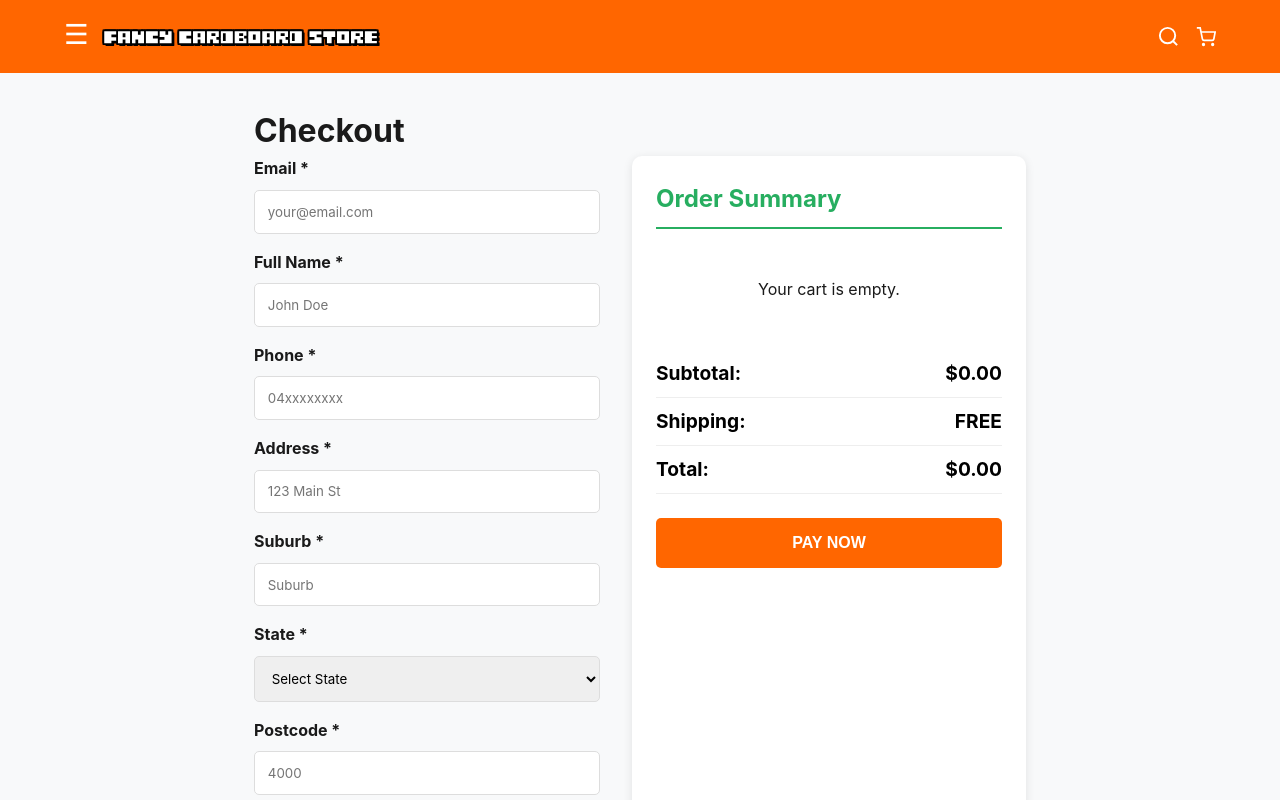
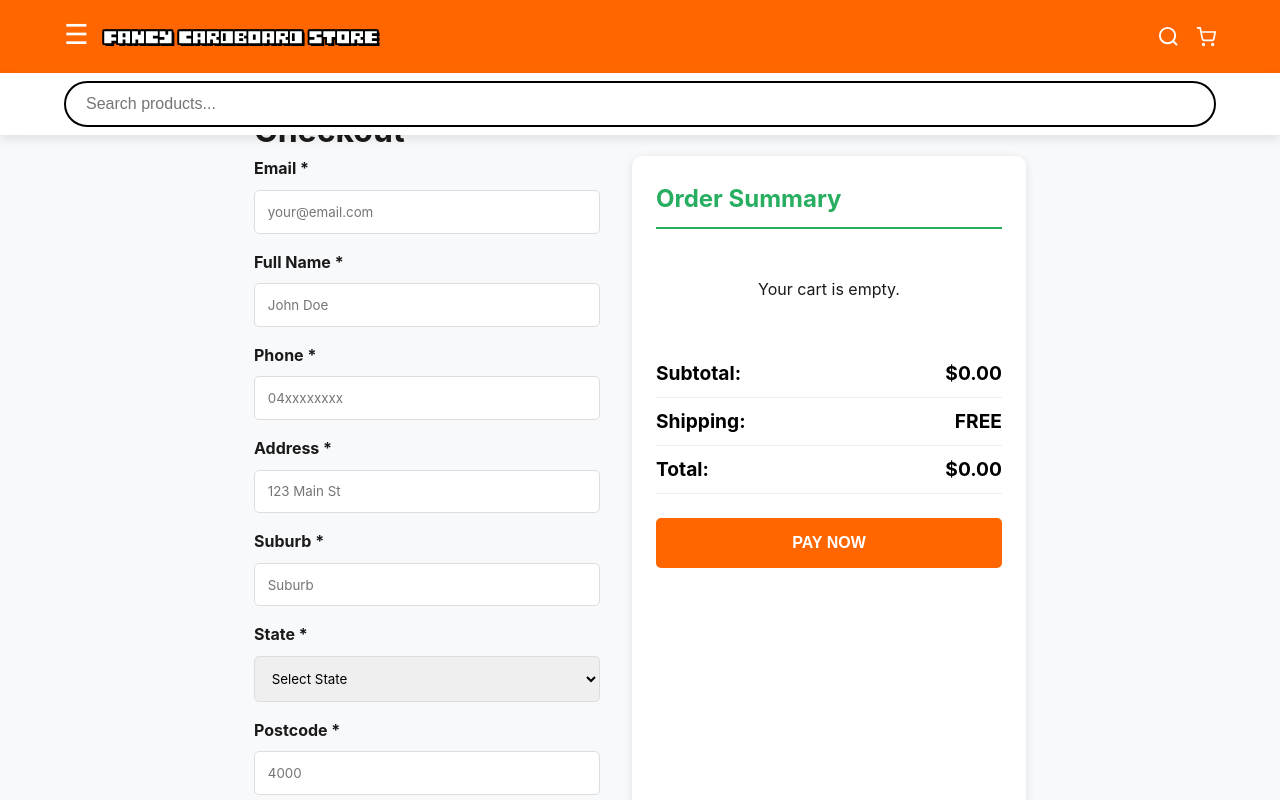
Before and after one commit to harleyjameswilson86-prog/Fancy-cardboard-store, a plain HTML site: page checkout.html in a window 1280 px wide. Both pictures are taken after a click on the link 1168 px from the left and 36 px from the top of the page. Shown: the top 800 px of the page. Drawn offline with Linux system fonts and the light colour scheme.

Commit message:
Add search and menu toggle functions to checkout

```diff
--- a/checkout.html
+++ b/checkout.html
@@ -160,6 +160,23 @@ h2 { color: #27ae60; margin-bottom: 1rem; border-bottom: 2px solid #27ae60; padd
 </footer>
 <script>
 function toggleFooter(el) { el.nextElementSibling.classList.toggle('active'); el.textContent = el.textContent.includes('+') ? el.textContent.replace('+', '-') : el.textContent.replace('-', '+'); }
+
+function toggleSearch(e) {
+  e.preventDefault();
+  const dropdown = document.getElementById('searchDropdown');
+  dropdown.classList.toggle('active');
+}
+
+function toggleMenu() {
+  document.getElementById('mobileNav').classList.toggle('active');
+}
+
+function searchProducts() {
+  const input = document.getElementById('search-input');
+  const filter = input.value.toLowerCase();
+  window.location.href = 'shop.html?search=' + encodeURIComponent(filter);
+}
+
 const API_URL = 'https://fancy-cardboard-stripe-backend.onrender.com';
 
 function loadCart() {
```
